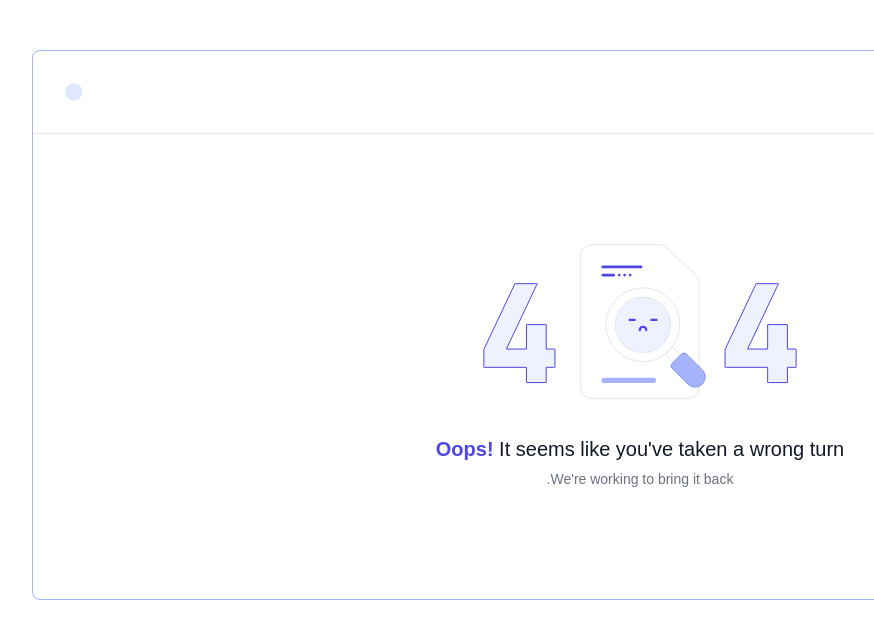
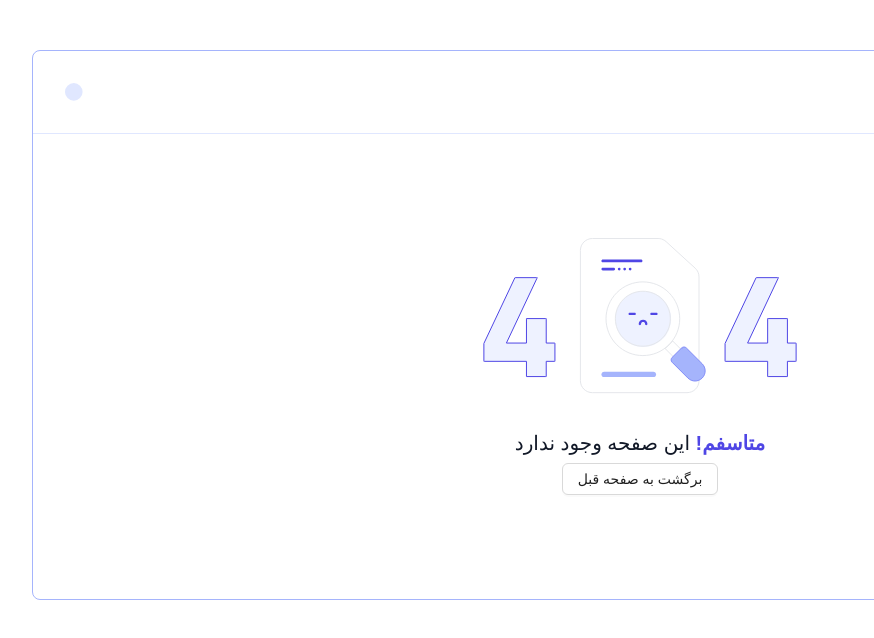
Before and after one commit to ParisaSarraf/Configuration, a React (Vite) app: page /signIn in a window 1280 px wide. Shown: the top 638 px of the page, without its empty margins (269-1143 px from the left). Built offline with nearby package versions, Linux system fonts and the light colour scheme; a web font is replaced by a local one.

Commit message:
change somthing

```diff
--- a/src/pages/NotFound.jsx
+++ b/src/pages/NotFound.jsx
@@ -1,6 +1,10 @@
+import { Button } from 'antd';
 import React from 'react';
+import { useNavigate } from 'react-router-dom';
 
 const NotFound = () => {
+
+    const navigate = useNavigate()
     return (
         <section class="">
             <div class="mx-auto max-w-7xl px-4 sm:px-6 lg:px-8">
@@ -41,8 +45,8 @@ const NotFound = () => {
                                 <circle cx="147.131" cy="31.0854" r="1.36752" fill="#4F46E5" />
                             </svg>
                             <div class="block text-center mt-5">
-                                <h5 class="md:text-xl text-lg leading-8 text-gray-900 font-medium mb-1.5"><span class="text-indigo-600 font-semibold ">Oops!</span> It seems like you've taken a wrong turn</h5>
-                                <p class="text-sm text-gray-500">We're working to bring it back.</p>
+                                <h5 class="md:text-xl text-lg leading-8 text-gray-900 font-medium mb-1.5"><span class="text-indigo-600 font-semibold "> متاسفم!</span> این صفحه وجود ندارد  </h5>
+                                <Button onClick={() => navigate('/')} >برگشت به صفحه قبل</Button>
                             </div>
                         </div>
                     </div>
```
Also changed, not shown: src/App.css (added).
